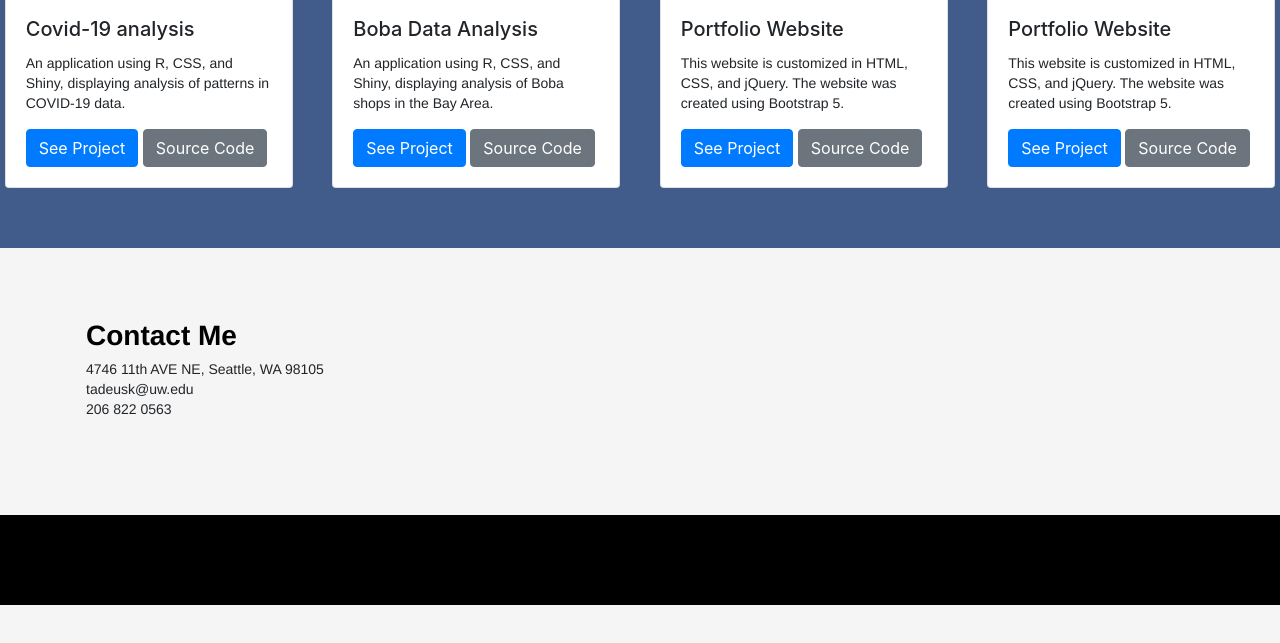
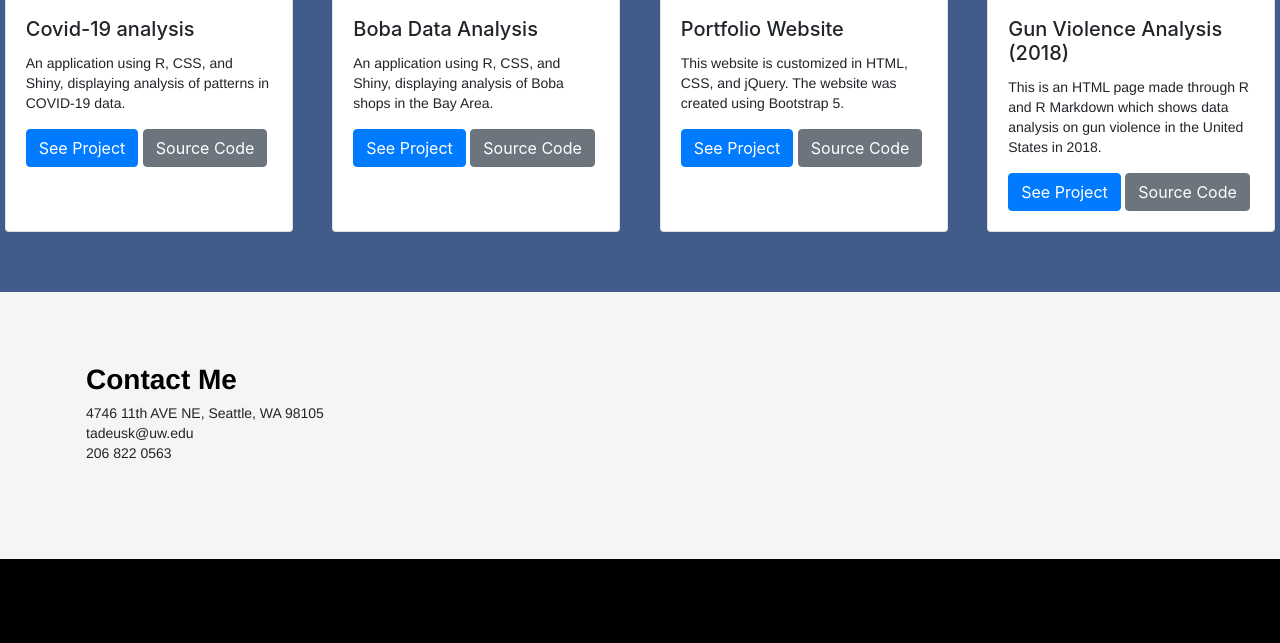
Before and after one commit to tadeusk12/portfolio, a plain HTML site: page index.html in a window 1280 px wide. Shown: the part 1774-2417 px from the top of the page. Before the commit the page ends 2379 px from the top, so only its background shows below. Drawn offline with nearby package versions, Linux system fonts and the light colour scheme.

Commit message:
added gun violence analysis

```diff
--- a/index.html
+++ b/index.html
@@ -115,10 +115,10 @@
                     <div class="card" style="width: 18rem;">
                         <img class="card-img-top" src="images/website.png" alt="Portfolio Website">
                         <div class="card-body">
-                        <h5 class="card-title">Portfolio Website</h5>
-                        <p class="card-text">This website is customized in HTML, CSS, and jQuery. The website was created using Bootstrap 5.</p>
-                        <a href="#" class="btn btn-primary">See Project</a>
-                        <a href="#" class="btn btn-secondary">Source Code</a>
+                        <h5 class="card-title">Gun Violence Analysis (2018)</h5>
+                        <p class="card-text">This is an HTML page made through R and R Markdown which shows data analysis on gun violence in the United States in 2018.</p>
+                        <a href="https://info-201a-sp21.github.io/a5-tadeusk12/" class="btn btn-primary">See Project</a>
+                        <a href="https://github.com/info-201a-sp21/a5-tadeusk12" class="btn btn-secondary">Source Code</a>
                         </div>
                     </div>
                 </div>
```
Also changed, not shown: 1 other file.
